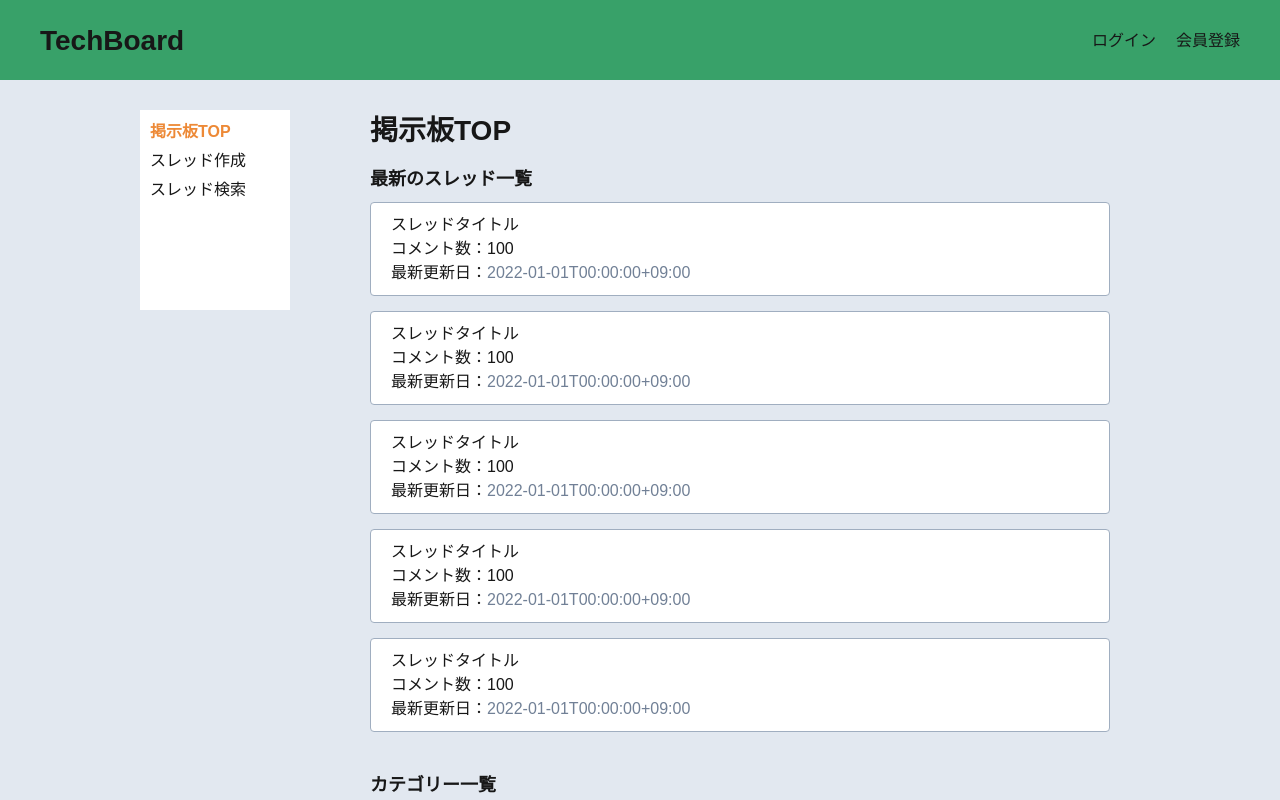
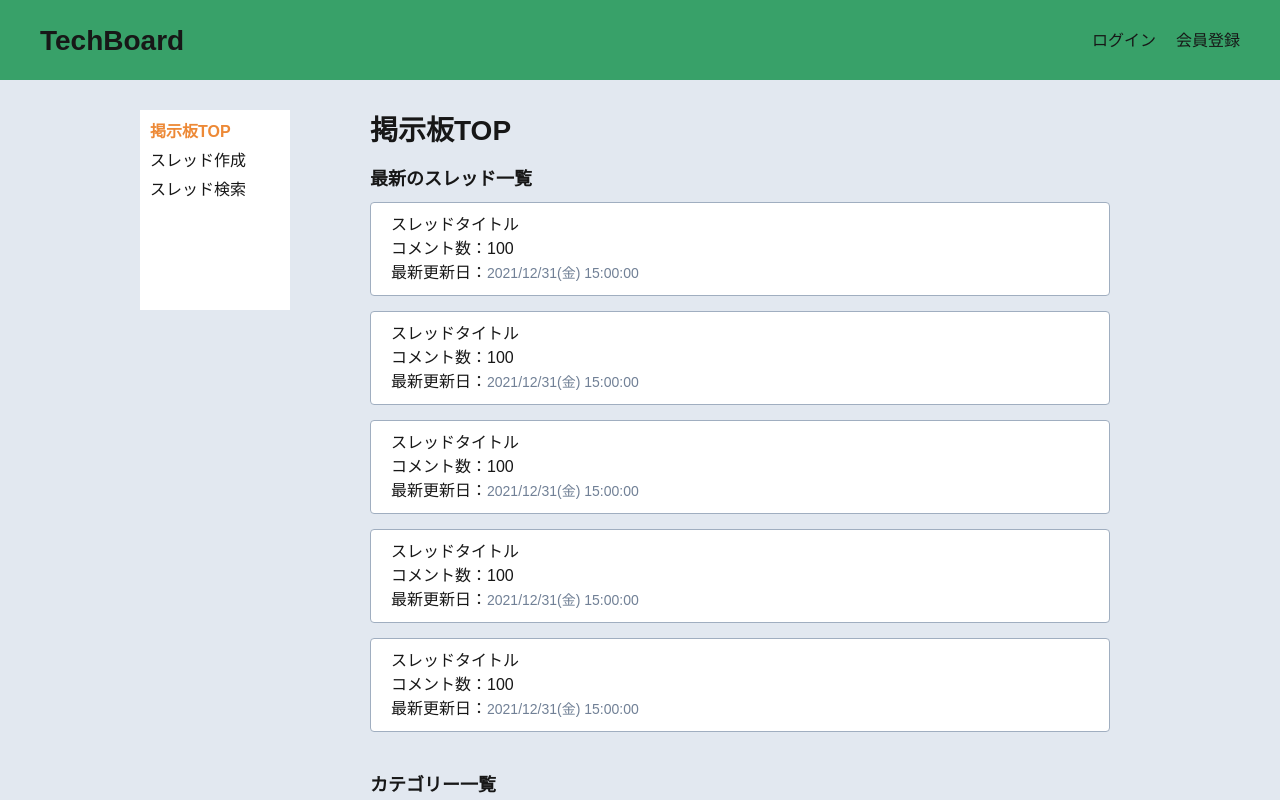
Before and after one commit to GrowthOdyssey/TechBoard-FE, a React (Vite) app: page /board in a window 1280 px wide. Shown: the top 800 px of the page. Built offline with nearby package versions, Linux system fonts and the light colour scheme; a web font is replaced by a local one.

Commit message:
[update] DateText フォーマット対応

```diff
--- a/src/components/article/Card.tsx
+++ b/src/components/article/Card.tsx
@@ -17,8 +17,8 @@ export const ArticleCard: VFC<props> = memo((props) => {
       <Link to={`/article/detail/${articleId}`}>
         <div>
           <AvatarIcon userId="1" width="20px" />
-          <_UserName>{userName}</_UserName>
-          <DateText>が{createdAt}に投稿</DateText>
+          <_UserName>{userName}</_UserName>が<DateText>{createdAt}</DateText>
+          に投稿
         </div>
         <_Title>{articleTitle}</_Title>
       </Link>
--- a/src/components/board/Card.tsx
+++ b/src/components/board/Card.tsx
@@ -17,7 +17,7 @@ export const BoardCard: VFC<props> = memo((props) => {
         <p>{threadTitle}</p>
         <p>コメント数：{commentsCount}</p>
         <p>
-          最新更新日：<DateText>{updatedAt}</DateText>
+          最新更新日：<DateText time={true}>{updatedAt}</DateText>
         </p>
       </Link>
     </_Card>
--- a/src/components/board/Comment.tsx
+++ b/src/components/board/Comment.tsx
@@ -16,7 +16,7 @@ export const BoardComment: VFC<props> = memo((props) => {
       <_CommentHead>
         <_CommentId>{commentId}.</_CommentId>
         <_CommentUserName>{userName}</_CommentUserName>
-        <DateText>{createdAt}</DateText>
+        <DateText time={true}>{createdAt}</DateText>
         <_CommentUserId>ID:{userId}</_CommentUserId>
       </_CommentHead>
       <_CommentContents>{commentTitle}</_CommentContents>
--- a/src/components/common/DateText.tsx
+++ b/src/components/common/DateText.tsx
@@ -4,14 +4,46 @@ import { palette } from '../../variable';
 
 type props = {
   children: ReactNode;
+  time?: boolean;
 };
 
 export const DateText: VFC<props> = memo((props) => {
-  const { children } = props;
-  return <_DateText>{children}</_DateText>;
+  const { children, time } = props;
+
+  const zeroPadding = (num: number) => num.toString().padStart(2, '0');
+  const formatYear = (date: Date) => date.getFullYear();
+  const formatMonth = (date: Date) => zeroPadding(date.getMonth() + 1);
+  const formatDate = (date: Date) => zeroPadding(date.getDate());
+  const formatDay = (date: Date) => {
+    const day = date.getDay();
+    const days = ['日', '月', '火', '水', '木', '金', '土'];
+
+    return days[day];
+  };
+
+  const formatTime = (date: Date) => {
+    const hours = zeroPadding(date.getHours());
+    const minutes = zeroPadding(date.getMinutes());
+    const seconds = zeroPadding(date.getSeconds());
+
+    return `${hours}:${minutes}:${seconds}`;
+  };
+
+  const getDate = (text: ReactNode) => {
+    const date = new Date(text as string);
+
+    return time
+      ? `${formatYear(date)}/${formatMonth(date)}/${formatDate(date)}(${formatDay(
+          date
+        )}) ${formatTime(date)}`
+      : `${formatYear(date)}/${formatMonth(date)}/${formatDate(date)}(${formatDay(date)})`;
+  };
+
+  return <_DateText>{getDate(children)}</_DateText>;
 });
 
 const _DateText = styled.span`
   display: inline-block;
   color: ${palette.gray[1]};
+  font-size: 14px;
 `;
```
